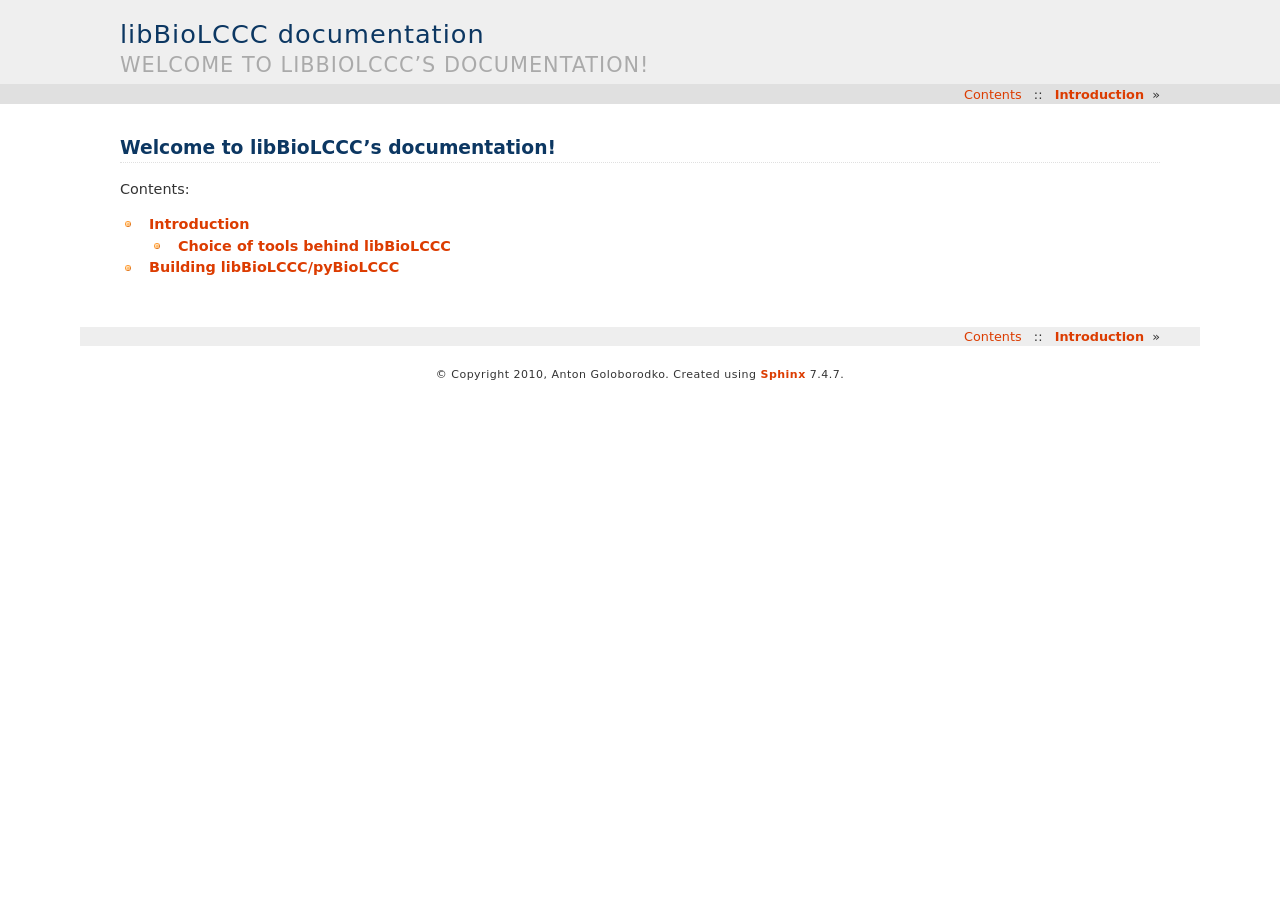
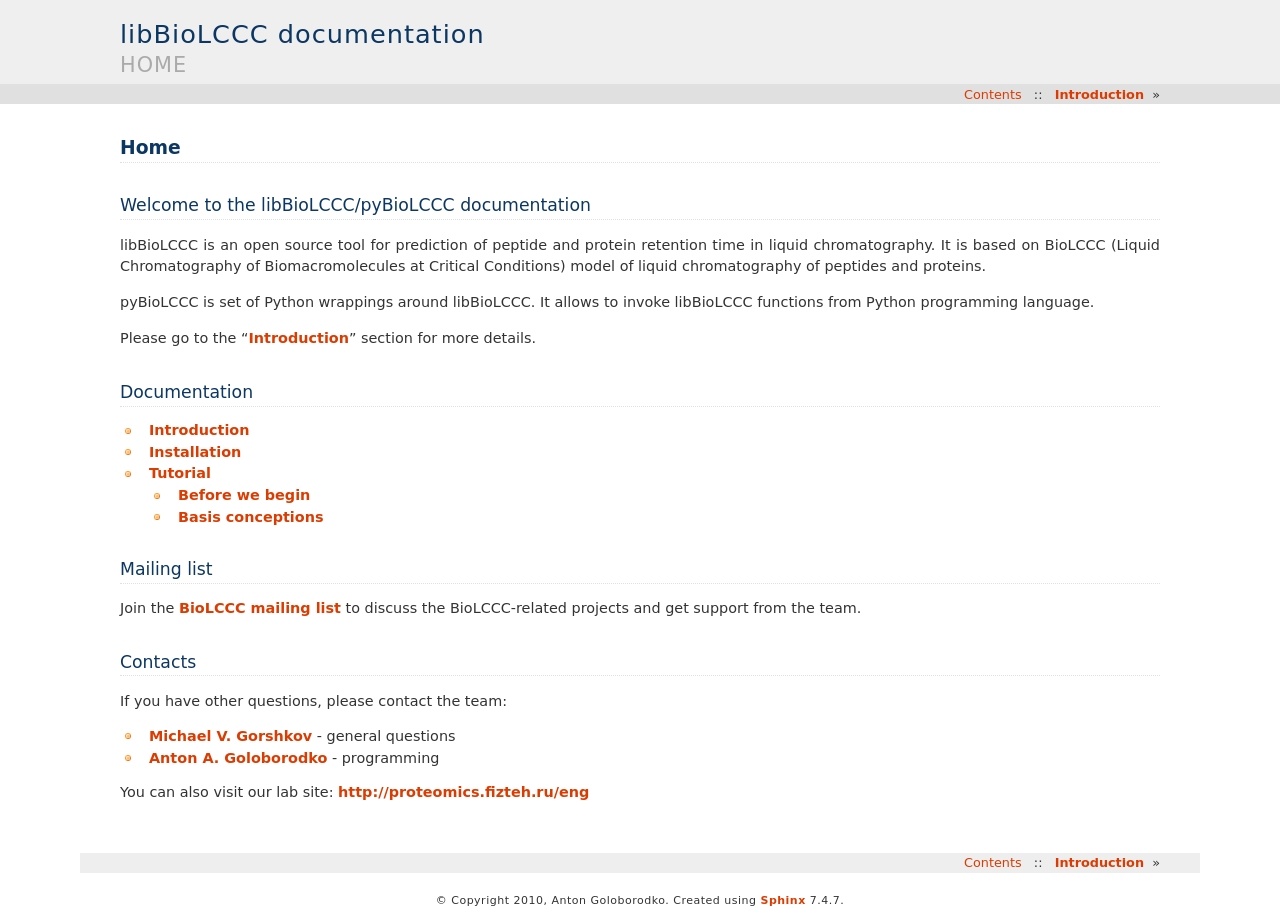
Before and after one commit to levitsky/biolccc, a Sphinx documentation site: the page built from doc/sphinx/source/index.rst, in a window 1280 px wide. Built offline with Sphinx 7.4.7, drawn with Linux system fonts in a browser that asks for light colours; formulas are drawn with MathJax 3.

Commit message:
Tutorial added; Minor fixes in documentation.

```diff
--- /dev/null
+++ b/doc/sphinx/source/build.rst
@@ -0,0 +1,5 @@
+============
+Installation
+============
+
+.. include:: ../../../INSTALL
--- a/doc/sphinx/source/index.rst
+++ b/doc/sphinx/source/index.rst
@@ -3,13 +3,46 @@
    You can adapt this file completely to your liking, but it should at least
    contain the root `toctree` directive.
 
-Welcome to libBioLCCC's documentation!
-======================================
+====
+Home
+====
 
-Contents:
+Welcome to the libBioLCCC/pyBioLCCC documentation
+=================================================
+
+libBioLCCC is an open source tool for prediction of peptide and protein
+retention time in liquid chromatography. It is based on BioLCCC (Liquid
+Chromatography of Biomacromolecules at Critical Conditions) model of liquid
+chromatography of peptides and proteins.
+
+pyBioLCCC is set of Python wrappings around libBioLCCC. It allows to invoke
+libBioLCCC functions from Python programming language.
+
+Please go to the ":doc:`introduction`" section for more details.
+
+Documentation
+=============
 
 .. toctree::
    :maxdepth: 2
 
    ./introduction
-   ./install
+   ./build
+   ./tutorial
+
+Mailing list
+============
+
+Join the `BioLCCC mailing list <http://groups.google.com/group/biolccc>`_
+to discuss the BioLCCC-related projects and get support from the team.
+
+Contacts
+========
+
+If you have other questions, please contact the team:
+
+* `Michael V. Gorshkov <mail-to:mike.gorshkov@gmail.com>`_ - general questions
+* `Anton A. Goloborodko <mail-to:goloborodko.anton@gmail.com>`_ - programming
+
+You can also visit our lab site:
+http://proteomics.fizteh.ru/eng
```
Also changed, not shown: doc/sphinx/source/introduction.rst (+2 -15 lines), doc/sphinx/source/tools.rst (added, +13 -0 lines), doc/sphinx/source/tutorial.rst (added, +133 -0 lines), 5 other files.
